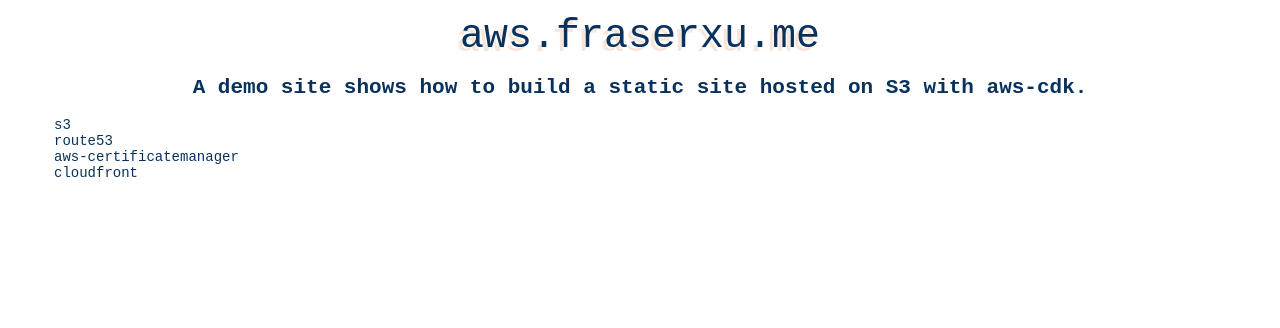
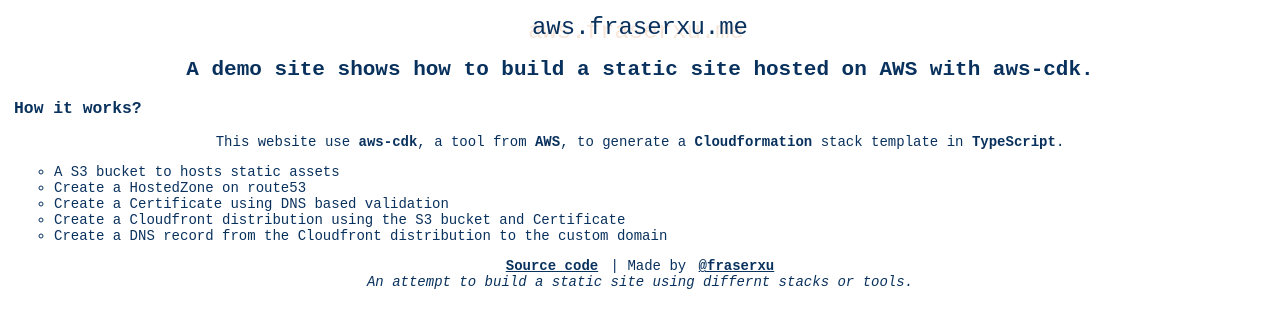
Before and after one commit to fraserxu/aws.fraserxu.dev, a website: page site/index.html in a window 1280 px wide. Drawn offline with Linux system fonts and the light colour scheme.

Commit message:
update readme

```diff
--- a/site/index.html
+++ b/site/index.html
@@ -6,7 +6,7 @@
     <meta http-equiv="X-UA-Compatible" content="IE=edge,chrome=1" />
     <meta
       name="description"
-      content="A demo site shows how to build a static site with aws-cdk"
+      content="A demo site shows how to build a static site hosted on AWS with aws-cdk"
     />
     <meta
       name="viewport"
@@ -18,14 +18,35 @@
     <h1>aws.fraserxu.me</h1>
     <section>
       <h2>
-        A demo site shows how to build a static site hosted on S3 with aws-cdk.
+        A demo site shows how to build a static site hosted on AWS with aws-cdk.
       </h2>
+      <h3>How it works?</h3>
+      <p>
+        This website use <strong>aws-cdk</strong>, a tool from
+        <strong>AWS</strong>, to generate a
+        <strong>Cloudformation</strong> stack template in
+        <strong>TypeScript</strong>.
+      </p>
       <ul>
-        <li>s3</li>
-        <li>route53</li>
-        <li>aws-certificatemanager</li>
-        <li>cloudfront</li>
+        <li>
+          A S3 bucket to hosts static assets
+        </li>
+        <li>Create a HostedZone on route53</li>
+        <li>Create a Certificate using DNS based validation</li>
+        <li>
+          Create a Cloudfront distribution using the S3 bucket and Certificate
+        </li>
+        <li>
+          Create a DNS record from the Cloudfront distribution to the custom
+          domain
+        </li>
       </ul>
     </section>
+    <footer>
+      <a href="https://github.com/fraserxu/aws.fraserxu.dev">Source code</a> |
+      Made by <a href="https://github.com/fraserxu">@fraserxu</a>
+      <br />
+      <i>An attempt to build a static site using differnt stacks or tools.</i>
+    </footer>
   </body>
 </html>
--- a/site/style.css
+++ b/site/style.css
@@ -38,10 +38,14 @@
 h1 {
   font-weight: normal;
   text-transform: lowercase;
-  font-size: 40px;
+  font-size: 24px;
   color: var(--purple);
   margin: 0;
   text-shadow: -4px 4px 0 var(--light);
+}
+
+h3 {
+  text-align: left;
 }
 
 a:link,
@@ -59,5 +63,5 @@
 
 ul {
   text-align: left;
-  list-style-type: none;
+  list-style-type: circle;
 }
```
Also changed, not shown: README.md.
